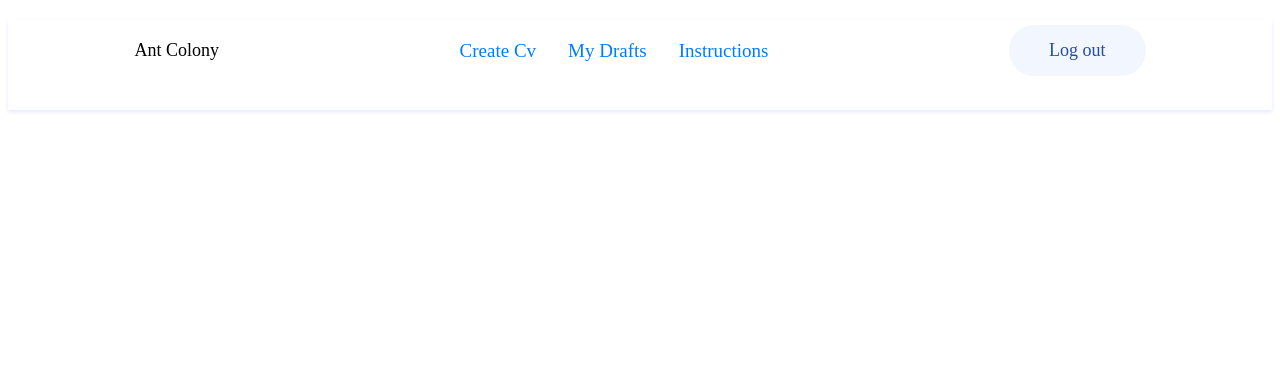
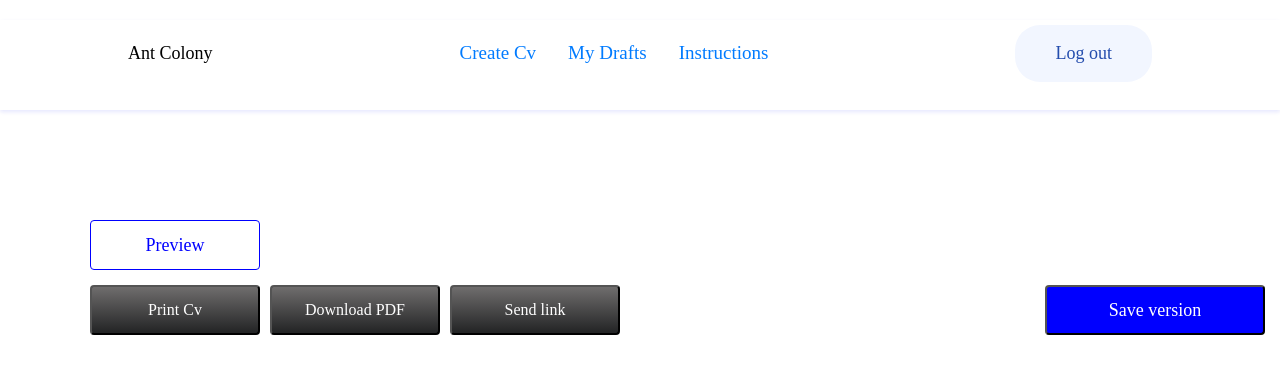
Before and after one commit to antmaja/frontend-CV, a React (Create React App) app: page / in a window 1280 px wide. Shown: the top 374 px of the page. Built offline with nearby package versions, Linux system fonts and the light colour scheme.

Commit message:
feature/create-button

```diff
--- a/src/App/App.tsx
+++ b/src/App/App.tsx
@@ -1,14 +1,19 @@
 import React from "react";
-
 import Header from "../Header/header";
-
-
+import { Container } from "react-bootstrap";
+import CreateButton from "../Button/Button";
 
 class App extends React.Component {
-  render(){
+  render() {
     return (
+      <div>
         <div className="container-fluid-cv">
           <Header></Header>
+        </div>
+        <Container>
+        <CreateButton></CreateButton>
+
+        </Container>
       </div>
     );
   }
--- /dev/null
+++ b/src/Button/Button.tsx
@@ -0,0 +1,29 @@
+import React from "react";
+import { Row, Col } from "react-bootstrap";
+import Preview from "./Preview";
+import Save from "./Save";
+
+class CreateButton extends React.Component {
+  render() {
+    return (
+      <div>
+        <div className="container-preview">
+          <Preview></Preview>
+        </div>
+        <Row>
+          <Col>
+            <div className="container-button">
+              <button className="button">Print Cv</button>
+              <button className="button">Download PDF</button>
+              <button className="button">Send link</button>
+            </div>
+          </Col>
+          <Col>
+            <Save></Save>
+          </Col>
+        </Row>
+      </div>
+    );
+  }
+}
+export default CreateButton;
--- /dev/null
+++ b/src/Button/Preview.tsx
@@ -0,0 +1,13 @@
+import React from 'react'
+
+class Preview extends React.Component{
+    render(){
+        return(
+            <div>
+                  <button className="preview-button">Preview</button>
+            </div>
+        );
+
+    }
+}
+export default Preview;
--- /dev/null
+++ b/src/Button/Save.tsx
@@ -0,0 +1,15 @@
+import React from "react";
+
+
+class Save extends React.Component{
+    render(){
+        return(
+            <div>
+              <div className="container-save">
+              <button className="button-save">Save version</button>
+            </div>
+            </div>
+        );
+    }
+}
+export default Save;
--- a/src/Header/header.tsx
+++ b/src/Header/header.tsx
@@ -6,6 +6,7 @@ import { Row, Col } from "react-bootstrap";
 class Header extends React.Component {
   render() {
     return (
+      <div>
         <Row>
           <Col>
             <div className="container-fluid-rectangle">
@@ -23,6 +24,7 @@ class Header extends React.Component {
             </div>
           </Col>
         </Row>
+      </div>
     );
   }
 }
--- a/src/index.css
+++ b/src/index.css
@@ -32,7 +32,6 @@ a {
   font-family: Nunito;
   font-size: 18px;
   letter-spacing: normal;
-
   color: #234cad;
 }
 .item {
@@ -40,3 +39,58 @@ a {
   font-family: Nunito;
   color: #000000;
 }
+.preview-button {
+  width: 170px;
+  height: 50px;
+  border-radius: 4px;
+  border: none;
+  text-align: center;
+  text-decoration: none;
+  display: inline-block;
+  font-size: 18px;
+  background-color: white;
+  color: blue;
+  border: 1px solid blue;
+  font-family: Nunito;
+  position: relative;
+  top:30px;
+}
+.container-preview {
+  position: absolute;
+  top: 185px;
+  margin: 5px;
+}
+.container-button {
+  position: relative;
+  top: 170px;
+}
+.container-save {
+  position: absolute;
+  top: 170px;
+  left: 400px;
+}
+.button {
+  width: 170px;
+  height: 50px;
+  font-family: Nunito;
+  color: #ffffff;
+  margin: 5px;
+  position: relative;
+  border-radius: 4px;
+  background-image: linear-gradient(to bottom, #6f6d6d, #242526 98%);
+}
+.button-save {
+  width: 220px;
+  height: 50px;
+  font-family: Nunito;
+  border-radius: 4px;
+  background-image: linear-gradient(to bottom, blue, blue 98%);
+  font-size: 18px;
+  font-weight: normal;
+  font-stretch: normal;
+  font-style: normal;
+  line-height: normal;
+  letter-spacing: normal;
+  color: #ffffff;
+  margin: 5px;
+}
--- a/src/index.tsx
+++ b/src/index.tsx
@@ -3,6 +3,8 @@ import ReactDOM from "react-dom";
 import "./index.css";
 import App from "./App/App";
 import * as serviceWorker from "./serviceWorker";
+import "bootstrap/dist/css/bootstrap.min.css";
+
 
 ReactDOM.render(
   <React.StrictMode>
```
Lines whose indentation alone changed are shown as unchanged.
